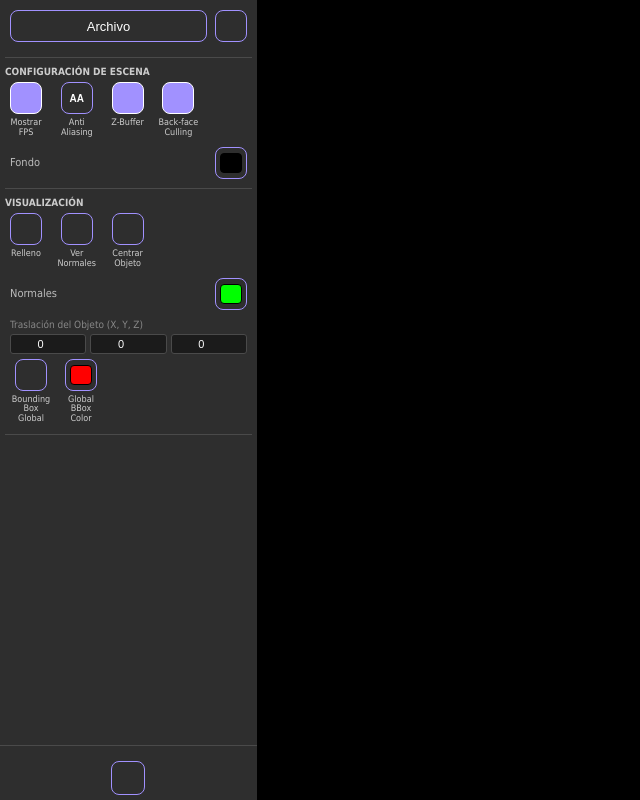
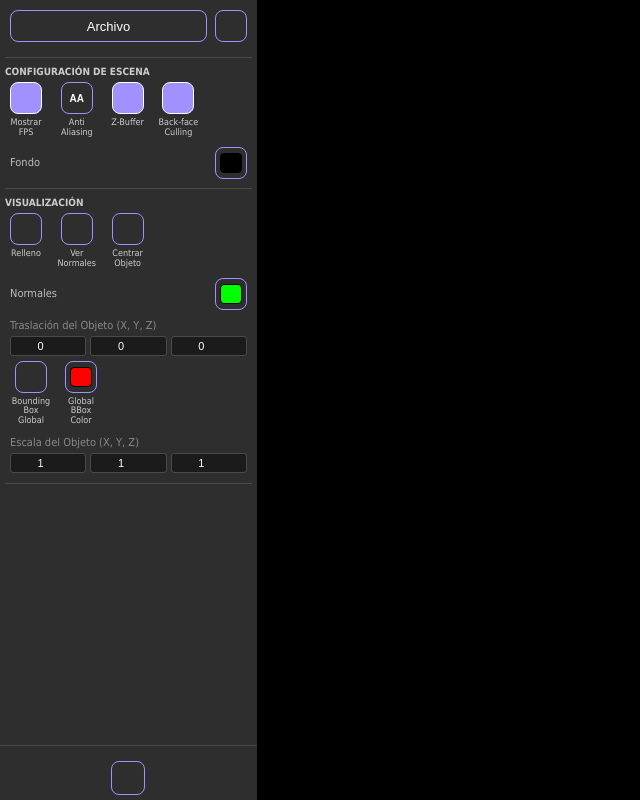
Before and after one commit to YariCB/CG-UCV-Project3D, a React (Vite) app: page / in a window 1280 px wide. Shown: the whole page, without its empty margins (0-640 px from the left). Built offline with nearby package versions, Linux system fonts and the light colour scheme.

Commit message:
Adding scale

```diff
--- a/package.json
+++ b/package.json
@@ -36,7 +36,7 @@
     "icon": "src/assets/icon.png",
     "toolbar": true,
     "position": "center",
-    "width": 1280,
-    "height": 720
+    "width": 1920,
+    "height": 1080
   }
 }
--- a/src/app/WebGL.ts
+++ b/src/app/WebGL.ts
@@ -235,8 +235,14 @@ function calculateModelMatrix(mesh: Mesh): mat4 {
   }
 
   // 2. Escalar el mesh (si hay escala)
-  if (mesh.scale && mesh.scale !== 1) {
-    mat4.scale(model, model, [mesh.scale, mesh.scale, mesh.scale]);
+  if (mesh.scale) {
+    if (typeof mesh.scale === 'number') {
+      // Escala uniforme
+      mat4.scale(model, model, [mesh.scale, mesh.scale, mesh.scale]);
+    } else if (Array.isArray(mesh.scale) && mesh.scale.length === 3) {
+      // Escala no uniforme [x, y, z]
+      mat4.scale(model, model, [mesh.scale[0], mesh.scale[1], mesh.scale[2]]);
+    }
   }
 
   // 3. Aplicar traslación del mesh
@@ -535,7 +541,11 @@ export function drawBoundingBox(mesh: any, color: [number, number, number]) {
       }
 
       // 2. Escalar
-      mat4.scale(model, model, [mesh.scale, mesh.scale, mesh.scale]);
+      if (typeof mesh.scale === 'number') {
+        mat4.scale(model, model, [mesh.scale, mesh.scale, mesh.scale]);
+      } else if (Array.isArray(mesh.scale) && mesh.scale.length === 3) {
+        mat4.scale(model, model, [mesh.scale[0], mesh.scale[1], mesh.scale[2]]);
+      }
 
       // 3. Centrar
       mat4.translate(model, model, [-mesh.center[0], -mesh.center[1], -mesh.center[2]]);
@@ -610,10 +620,16 @@ function applyMeshTransform(mesh: Mesh, point: [number, number, number]): [numbe
   }
 
   // Aplicar escala (si existe)
-  if (mesh.scale && mesh.scale !== 1) {
-    x *= mesh.scale;
-    y *= mesh.scale;
-    z *= mesh.scale;
+  if (mesh.scale) {
+    if (typeof mesh.scale === 'number') {
+      x *= mesh.scale;
+      y *= mesh.scale;
+      z *= mesh.scale;
+    } else if (Array.isArray(mesh.scale) && mesh.scale.length === 3) {
+      x *= mesh.scale[0];
+      y *= mesh.scale[1];
+      z *= mesh.scale[2];
+    }
   }
 
   // Aplicar traslación (si existe)
--- a/src/app/components/Sidebar.tsx
+++ b/src/app/components/Sidebar.tsx
@@ -46,9 +46,16 @@ const Sidebar: React.FC<SidebarProps> = ({
   const [hasSelection, setHasSelection] = useState(false);
   const [normalsColor, setNormalsColor] = useState<string>('rgba(0,255,0,1)');
   const [kdColor, setKdColor] = useState<string>('rgba(161,145,255,1)');
+
+  // Estados para inputs de traslación
   const [translateX, setTranslateX] = useState<string>('0');
   const [translateY, setTranslateY] = useState<string>('0');
   const [translateZ, setTranslateZ] = useState<string>('0');
+
+  // Estados para inputs de escala
+  const [scaleX, setScaleX] = useState<string>('1');
+  const [scaleY, setScaleY] = useState<string>('1');
+  const [scaleZ, setScaleZ] = useState<string>('1');
 
   const [openPicker, setOpenPicker] = useState<null | 'bg' | 'normals' | 'kd' | 'bboxLocal'>(null);
   const buttonLabels: Record<string, string> = {
@@ -89,7 +96,7 @@ const Sidebar: React.FC<SidebarProps> = ({
       setActiveSettings((prev: any) => ({ ...prev, bbox: false }));
     }
 
-    // sync translate inputs (mover aquí para ejecutarse siempre)
+    // sync translate inputs
     const mesh2 = meshes.find(m => m.id === selectedMeshId);
     if (mesh2 && mesh2.translate) {
       setTranslateX(String(mesh2.translate[0] || 0));
@@ -97,6 +104,24 @@ const Sidebar: React.FC<SidebarProps> = ({
       setTranslateZ(String(mesh2.translate[2] || 0));
     } else {
       setTranslateX('0'); setTranslateY('0'); setTranslateZ('0');
+    }
+
+    // sync scale inputs
+    if (mesh2 && mesh2.scale) {
+      // Si scale es un número (escala uniforme)
+      if (typeof mesh2.scale === 'number') {
+        setScaleX(String(mesh2.scale));
+        setScaleY(String(mesh2.scale));
+        setScaleZ(String(mesh2.scale));
+      }
+      // Si scale es un array [x, y, z] (escala no uniforme)
+      else if (Array.isArray(mesh2.scale) && mesh2.scale.length === 3) {
+        setScaleX(String(mesh2.scale[0]));
+        setScaleY(String(mesh2.scale[1]));
+        setScaleZ(String(mesh2.scale[2]));
+      }
+    } else {
+      setScaleX('1'); setScaleY('1'); setScaleZ('1');
     }
   }, [selectedMeshId, meshes]);
 
@@ -246,9 +271,8 @@ const Sidebar: React.FC<SidebarProps> = ({
     // Configurar posición inicial en (0, 0, -3)
     const positionedMeshes = meshes.map(m => ({
       ...m,
-      // El centro ya está en (0,0,0) después de la normalización
       center: [0, 0, 0] as [number, number, number],
-      scale: 1, // Ya escalamos los vértices, así que mantenemos escala 1
+      scale: 1,
       translate: [0, 0, -3] as [number, number, number] // Posición inicial
     }));
 
@@ -522,8 +546,42 @@ const Sidebar: React.FC<SidebarProps> = ({
                   </div>
                 </div>
             </div>
+        </div>
 
-
+        <div className="transform-group">
+            <label className="label-small">Escala del Objeto (X, Y, Z)</label>
+            <div className="xyz-inputs">
+              <input type="number" placeholder="X" step="0.1" value={scaleX} onChange={(e) => {
+                const v = e.target.value; setScaleX(v);
+                const num = parseFloat(v) || 1;
+                setMeshes(prev => prev.map(mesh => ({
+                  ...mesh,
+                  scale: Array.isArray(mesh.scale)
+                    ? [num, mesh.scale[1] || 1, mesh.scale[2] || 1]
+                    : [num, mesh.scale || 1, mesh.scale || 1]
+                })));
+              }} />
+              <input type="number" placeholder="Y" step="0.1" value={scaleY} onChange={(e) => {
+                const v = e.target.value; setScaleY(v);
+                const num = parseFloat(v) || 1;
+                setMeshes(prev => prev.map(mesh => ({
+                  ...mesh,
+                  scale: Array.isArray(mesh.scale)
+                    ? [mesh.scale[0] || 1, num, mesh.scale[2] || 1]
+                    : [mesh.scale || 1, num, mesh.scale || 1]
+                })));
+              }} />
+              <input type="number" placeholder="Z" step="0.1" value={scaleZ} onChange={(e) => {
+                const v = e.target.value; setScaleZ(v);
+                const num = parseFloat(v) || 1;
+                setMeshes(prev => prev.map(mesh => ({
+                  ...mesh,
+                  scale: Array.isArray(mesh.scale)
+                    ? [mesh.scale[0] || 1, mesh.scale[1] || 1, num]
+                    : [mesh.scale || 1, mesh.scale || 1, num]
+                })));
+              }} />
+            </div>
         </div>
 
       </div>
--- a/src/styles/Sidebar.css
+++ b/src/styles/Sidebar.css
@@ -282,7 +282,7 @@
   display: block;
   margin-bottom: 4px;
 
-  font-size: 10px;
+  font-size: 11px;
   color: #888;
 }
 
```
